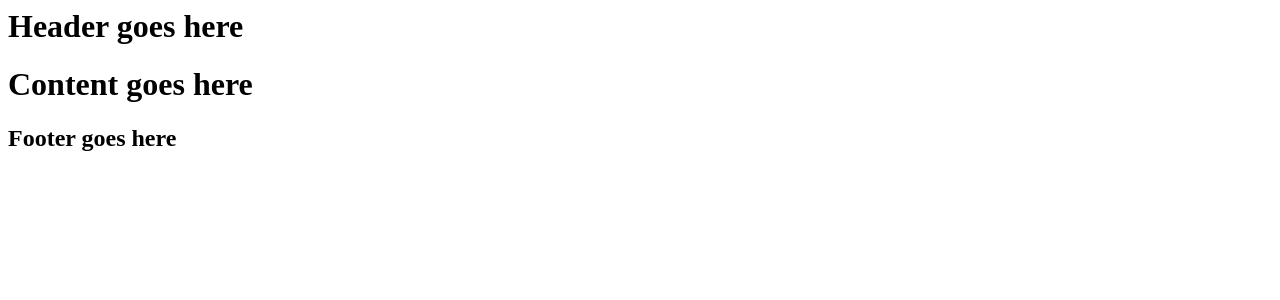
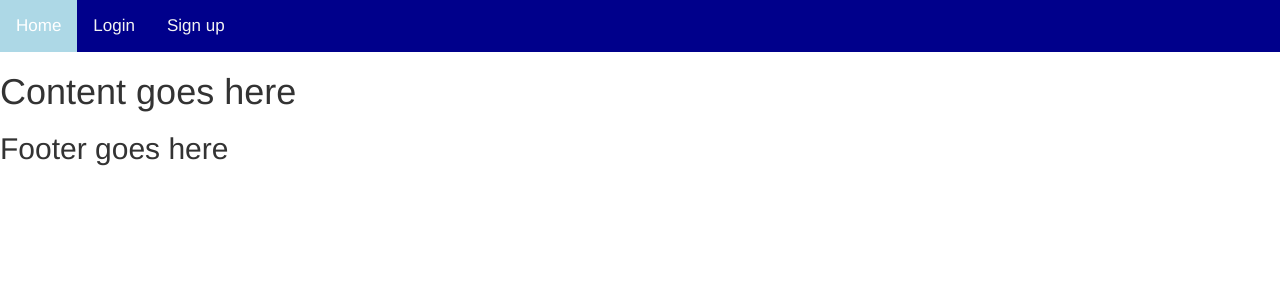
Before and after one commit to aaroncvega123/MessageBoard, a Django app: page /test_view in a window 1280 px wide. Shown: the top 300 px of the page. Run offline with Django 3.2, Linux system fonts and the light colour scheme; some libraries are stand-ins or nearby versions.

Commit message:
Added in styling for header bar
Created HTML for header bar, and associated CSS file in static folder.

```diff
--- a/MessageBoard/MessageBoard/settings.py
+++ b/MessageBoard/MessageBoard/settings.py
@@ -126,3 +126,8 @@ USE_TZ = True
 # https://docs.djangoproject.com/en/1.11/howto/static-files/
 
 STATIC_URL = '/static/'
+
+print(os.path.join(BASE_DIR, '..', 'message_board_site', 'static'))
+STATICFILES_DIRS = [
+    'MessageBoard/message_board_site/static'
+]
--- /dev/null
+++ b/MessageBoard/message_board_site/static/style/header.css
@@ -0,0 +1,24 @@
+
+.topnav {
+    background-color: darkblue;
+    overflow: hidden;
+  }
+
+  .topnav a {
+    float: left;
+    color: #f2f2f2;
+    text-align: center;
+    padding: 14px 16px;
+    text-decoration: none;
+    font-size: 17px;
+  }
+
+  .topnav a:hover {
+    background-color: #ddd;
+    color: black;
+  }
+
+  .topnav a.active {
+    background-color:lightblue;
+    color: white;
+  }
--- a/MessageBoard/message_board_site/templates/base.html
+++ b/MessageBoard/message_board_site/templates/base.html
@@ -1,20 +1,25 @@
+<html lang="en">
 
+<head>
+    {% load static %}
 
-<html lang="en">
-<head>
-  <meta charset="utf-8">
-
-  <title>The HTML5 Herald</title>
-  <meta name="description" content="The HTML5 Herald">
-  <meta name="author" content="SitePoint">
-
+    <meta charset="utf-8">
+    <title>The HTML5 Herald</title>
+    <meta name="description" content="The HTML5 Herald">
+    <meta name="author" content="SitePoint">
+    <link rel="stylesheet" href="https://maxcdn.bootstrapcdn.com/bootstrap/3.4.0/css/bootstrap.min.css">
+    <script src="https://ajax.googleapis.com/ajax/libs/jquery/3.4.1/jquery.min.js"></script>
+    <script src="https://maxcdn.bootstrapcdn.com/bootstrap/3.4.0/js/bootstrap.min.js"></script>
+    <link rel="stylesheet" type="text/css" href="{% static 'style/header.css' %}">
 </head>
 
 <body>
     <header>
-        <h1>
-            Header goes here
-        </h1>
+        <div class="topnav">
+            <a class="active" href="#home">Home</a>
+            <a href="#news">Login</a>
+            <a href="#contact">Sign up</a>
+        </div>
     </header>
 
     {% block content %}
@@ -27,4 +32,5 @@
         </h2>
     </footer>
 </body>
+
 </html>
```
Also changed, not shown: 1 other file.
